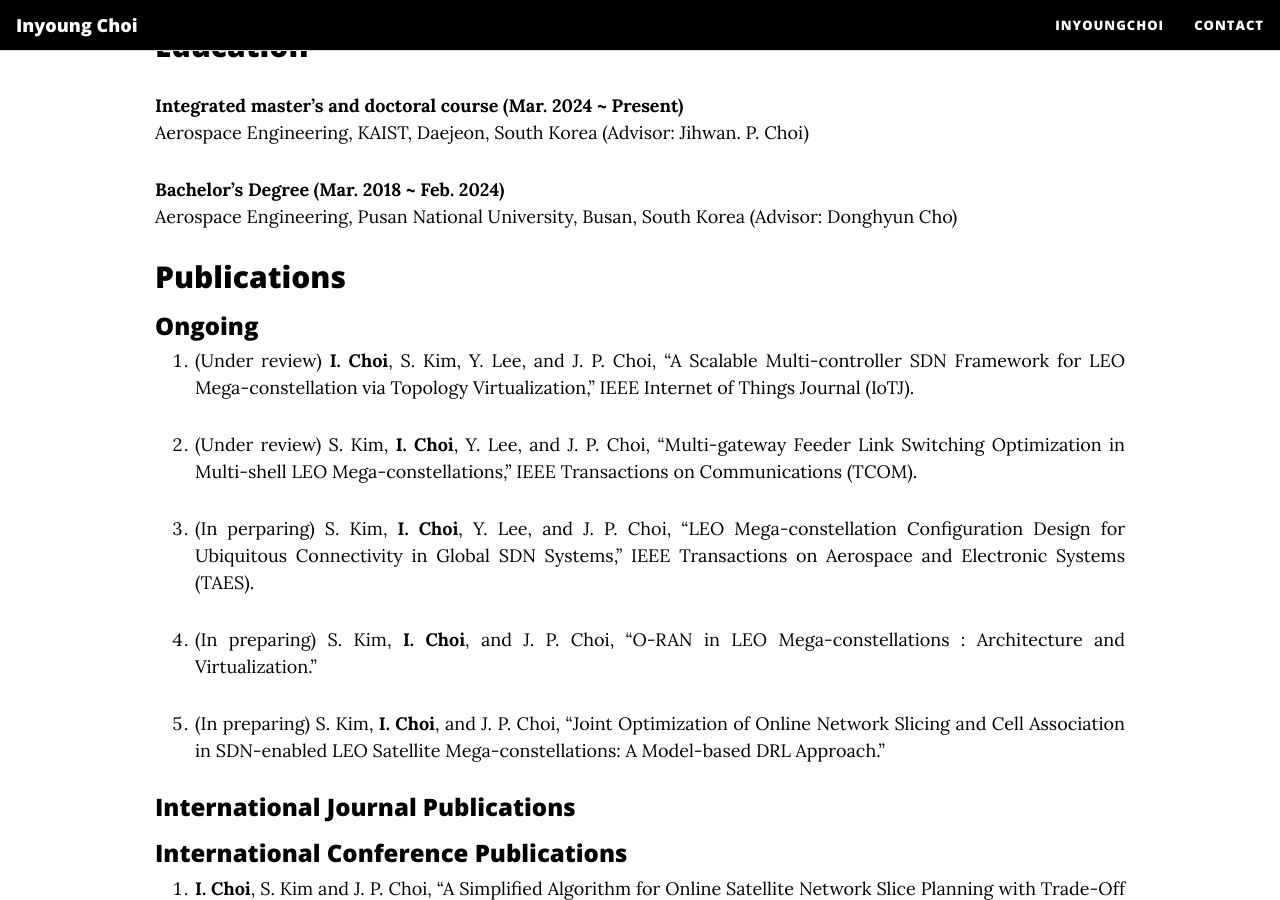
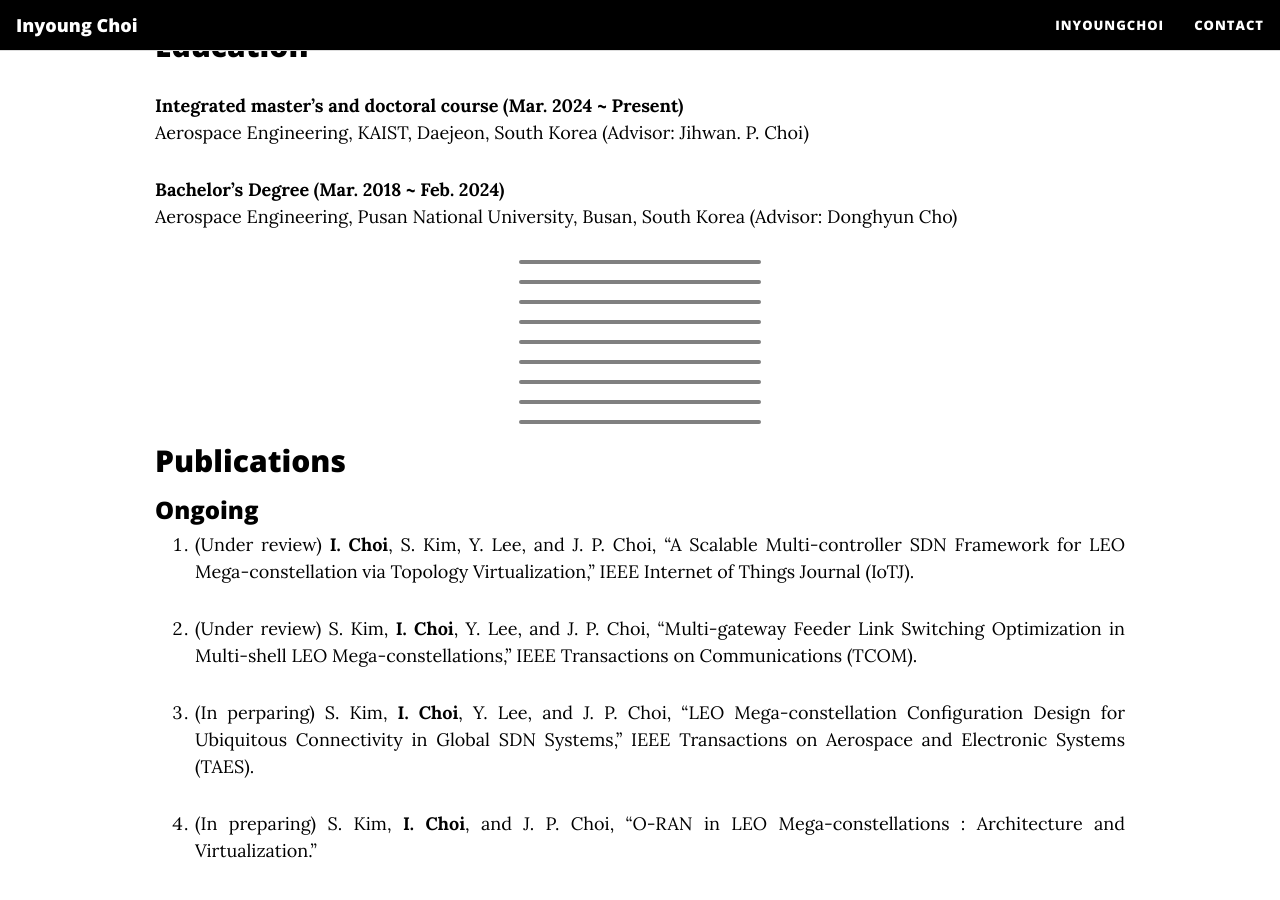
Before and after one commit to InyoungChoi-acai/InyoungChoi-acai.github.io, a Jekyll site: the page built from InyoungChoi.md, in a window 1280 px wide and 900 px high, scrolled down 648 px. Built offline with Jekyll 4.4.1, drawn with Linux system fonts in a browser that asks for light colours; nearby versions of some CDN libraries.

Commit message:
Update InyoungChoi.md

```diff
--- a/InyoungChoi.md
+++ b/InyoungChoi.md
@@ -16,8 +16,15 @@ Aerospace Engineering, KAIST, Daejeon, South Korea (Advisor: Jihwan. P. Choi)<br
 
 **Bachelor's Degree (Mar. 2018 ~ Feb. 2024)**<br>
 Aerospace Engineering, Pusan National University, Busan, South Korea (Advisor: Donghyun Cho)
-
-
+<hr>
+<hr>
+<hr>
+<hr>
+<hr>
+<hr>
+<hr>
+<hr>
+<hr>
 ## Publications
 ### Ongoing
 1. (Under review) **I. Choi**, S. Kim, Y. Lee, and J. P. Choi, “A Scalable Multi-controller SDN Framework for LEO Mega-constellation via Topology Virtualization,” IEEE Internet of Things Journal (IoTJ).
```
